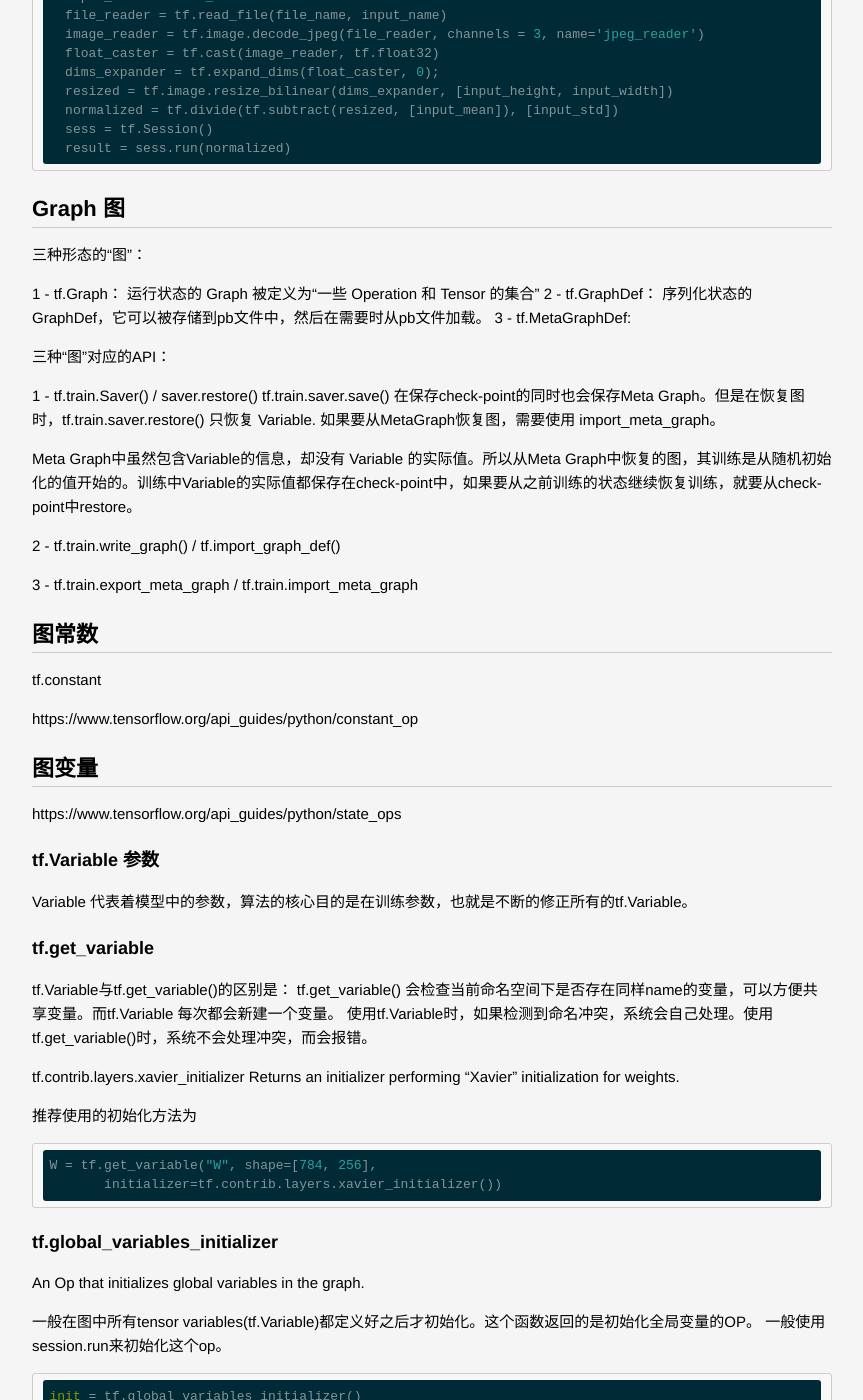
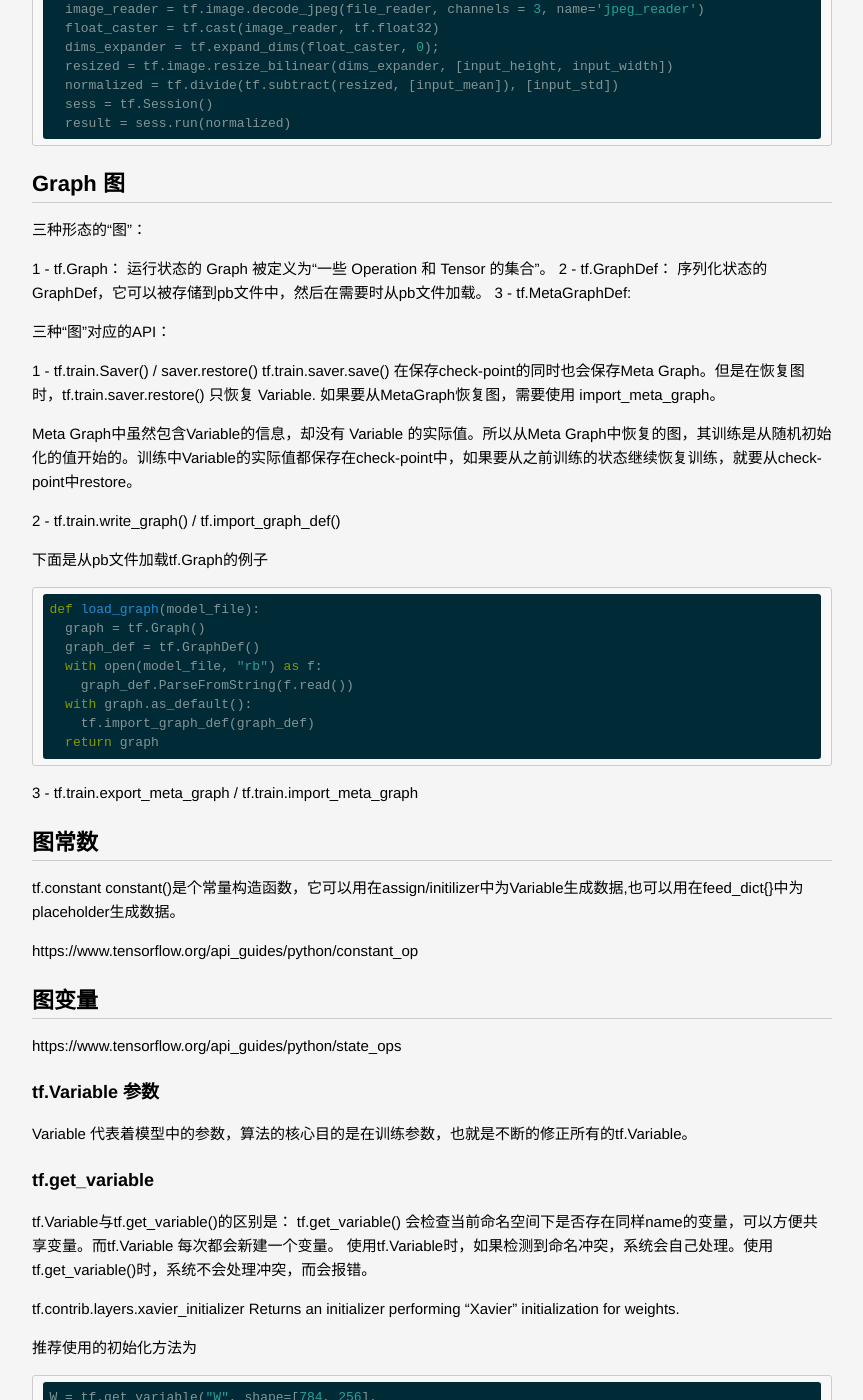
Before and after one commit to lucky521/blog, a Jekyll site: the page built from _posts/ml/2017-10-26-tensorflow.markdown, in a window 1280 px wide and 1400 px high, scrolled down 6621 px. Shown: the whole window, without its empty margins (208-1071 px from the left). Built offline with Jekyll 4.4.1, drawn with Linux system fonts in a browser that asks for light colours; some of the changed text lies outside the part shown.

Commit message:
Update 2017-10-26-tensorflow.markdown

````diff
--- a/_posts/ml/2017-10-26-tensorflow.markdown
+++ b/_posts/ml/2017-10-26-tensorflow.markdown
@@ -76,7 +76,7 @@
 
 ## 可视化模块 Tensorboard
 
-https://github.com/tensorflow/tensorboard/blob/master/README.md
+官方文档：https://github.com/tensorflow/tensorboard/blob/master/README.md
 
 ### tensorboard 命令
 
@@ -105,9 +105,10 @@
 
 ### 可视化中间文件 tfevent
 
-events.out.tfevents.XXX.local 文件是summary方法所生成的文件，其中包含了用于tensorboard进行可视化展示所需的信息。每创建一个tf.summary.FileWriter实例，就会对应的生成一个tfevent文件。
+events.out.tfevents.XXX.local 文件是summary方法所生成的文件，其中包含了用于tensorboard进行可视化展示所需的信息。
+每创建一个tf.summary.FileWriter实例，就会对应的生成一个tfevent文件。
 
-event files, which contain information that TensorBoard uses to create visualizations.
+Event files, which contain information that TensorBoard uses to create visualizations.
 
 Everytime when tf.summary.FileWriter is instantiated, a event file will be saved in the specified directory.
 
@@ -198,7 +199,7 @@
 
 三种形态的“图”：
 
-1 - tf.Graph： 运行状态的 Graph 被定义为“一些 Operation 和 Tensor 的集合”
+1 - tf.Graph： 运行状态的 Graph 被定义为“一些 Operation 和 Tensor 的集合”。
 2 - tf.GraphDef： 序列化状态的GraphDef，它可以被存储到pb文件中，然后在需要时从pb文件加载。
 3 - tf.MetaGraphDef:
 
@@ -212,6 +213,20 @@
 
 2 - tf.train.write_graph() / tf.import_graph_def()
 
+
+下面是从pb文件加载tf.Graph的例子
+
+```
+def load_graph(model_file):
+  graph = tf.Graph()
+  graph_def = tf.GraphDef()
+  with open(model_file, "rb") as f:
+    graph_def.ParseFromString(f.read())
+  with graph.as_default():
+    tf.import_graph_def(graph_def)
+  return graph
+```
+
 3 - tf.train.export_meta_graph / tf.train.import_meta_graph
 
 
@@ -219,6 +234,7 @@
 ## 图常数
 
 tf.constant
+constant()是个常量构造函数，它可以用在assign/initilizer中为Variable生成数据,也可以用在feed_dict{}中为placeholder生成数据。
 
 https://www.tensorflow.org/api_guides/python/constant_op
 
@@ -408,7 +424,7 @@
 
 # 常用函数
 
-用一下API完成日常工作。 包括基础操作方法、模型保存加载方法、模型流图构建方法、模型训练方法。
+用以下API完成日常工作。 包括基础操作方法、模型保存加载方法、模型流图构建方法、模型训练方法。
 
 ## 基础操作函数 Common Function
 
@@ -428,6 +444,8 @@
 tf.reduce_min
 
 tf.reduce_sum：对某一个维度内求和 https://stackoverflow.com/questions/47157692/how-does-reduce-sum-work-in-tensorflow
+
+tf.add
 
 tf.argmax(vector, dimention)：返回的是vector中的最大值的索引号
 
@@ -458,7 +476,7 @@
 ```
 tf.cast
 
-tf.expand_dims
+tf.expand_dims 增加一个维度，被增加的维度的数据长度就是1.
 
 tf.reshape
 
@@ -470,7 +488,8 @@
 
 我们经常在训练完一个模型之后希望保存训练的结果，这些结果指的是模型的参数，以便下次迭代的训练或者用作测试。
 
-一种：是传统的Saver类save保存和restore恢复方法。Tensorflow针对这一需求提供了Saver类。
+第一种：是传统的 tf.train.Saver 类save保存和restore恢复方法。Tensorflow针对这一需求提供了Saver类。
+这种方法将模型保存为ckpt格式。
 
 tf.train.get_checkpoint_state   输入路径必须是绝对路径
 
@@ -478,13 +497,14 @@
 # 保存
 tf.train.Saver()
 save_path = saver.save(sess, model_path)
+
 ...
 # 加载
 saver.restore(sess, tf.train.latest_checkpoint(checkpoint_path)) # tf.train.latest_checkpoint自动获取最后一次保存的模型
 saver.restore(sess, model_path)
 ```
 
-另一种：是比较新颖的SavedModelBuilder类的builder保存和loader文件里的load恢复方法。
+第二种：是比较新颖的 tf.saved_model.builder.SavedModelBuilder 类的builder保存和loader文件里的load恢复方法。
 
 ```
 # 保存
@@ -497,22 +517,11 @@
 
 ```
 
-还有：高阶API版的方法
+第三种：高阶API版的方法
 tf.estimator.Estimator.export_savedmodel
 
 
-### 从pb文件加载tf.Graph
 
-```
-def load_graph(model_file):
-  graph = tf.Graph()
-  graph_def = tf.GraphDef()
-  with open(model_file, "rb") as f:
-    graph_def.ParseFromString(f.read())
-  with graph.as_default():
-    tf.import_graph_def(graph_def)
-  return graph
-```
 
 ## 高阶函数
 
@@ -624,7 +633,6 @@
 
 ## Bucketized column
 tf.feature_column.bucketized_column
-
 将数据按范围切分为bucket。
 
 ## Categorical identity column
@@ -765,10 +773,10 @@
 
 下面两种模型文件格式对应着tensorflow的两种模型保存方式。
 
-## checkpoint文件 和 serving pb/variable文件之间的转换
+checkpoint文件 是用于本地加载模型然后进行本地预测的。
+pb-variable文件是用来让tensorflow serving加载并进行远程预测的。
 
-checkpoint文件 是用于本地加载模型然后进行本地预测的。
-serving variable文件是用来让tensorflow serving加载并进行远程预测的。
+谷歌推荐的保存模型的方式是保存模型为 PB 文件，它具有语言独立性，可独立运行，封闭的序列化格式，任何语言都可以解析它，它允许其他语言和深度学习框架读取、继续训练和迁移 TensorFlow 的模型。
 
 ## checkpoint文件
 
@@ -789,9 +797,11 @@
 https://www.tensorflow.org/guide/checkpoints
 
 
-## serving pb/variable文件
+## pb-variable文件
 
+variables保存所有变量，saved_model.pb用于保存模型结构等信息。
 pb文件，其实就是graph_def，但是指的一般是做了constant化，这样可以直接加载做inference，安装部署用。
+PB是表示 MetaGraph 的 protocol buffer格式的文件，MetaGraph 包括计算图，数据流，以及相关的变量和输入输出signature以及 asserts 指创建计算图时额外的文件。
 
 这是由 tf.saved_model.builder.SavedModelBuilder 类生成的模型文件。
 
@@ -803,7 +813,6 @@
 	|           |-- variables.data-00000-of-00001
 	|           `-- variables.index
 ```
-
 
 ### 构建模型的输入输出以及调用方式
 
@@ -817,7 +826,6 @@
        PREDICT_METHOD_NAME
 ```
 
-
 下面是构建serving pb/variable文件的过程：
 ```
 tf.saved_model.builder.SavedModelBuilder
@@ -830,6 +838,10 @@
 
 builder.save()
 ```
+
+
+## checkpoint文件 和 pb-variable文件之间的转换
+
 
 
 
````
Also changed, not shown: other parts of _posts/ml/2017-10-26-tensorflow.markdown (+2 -2 lines).
